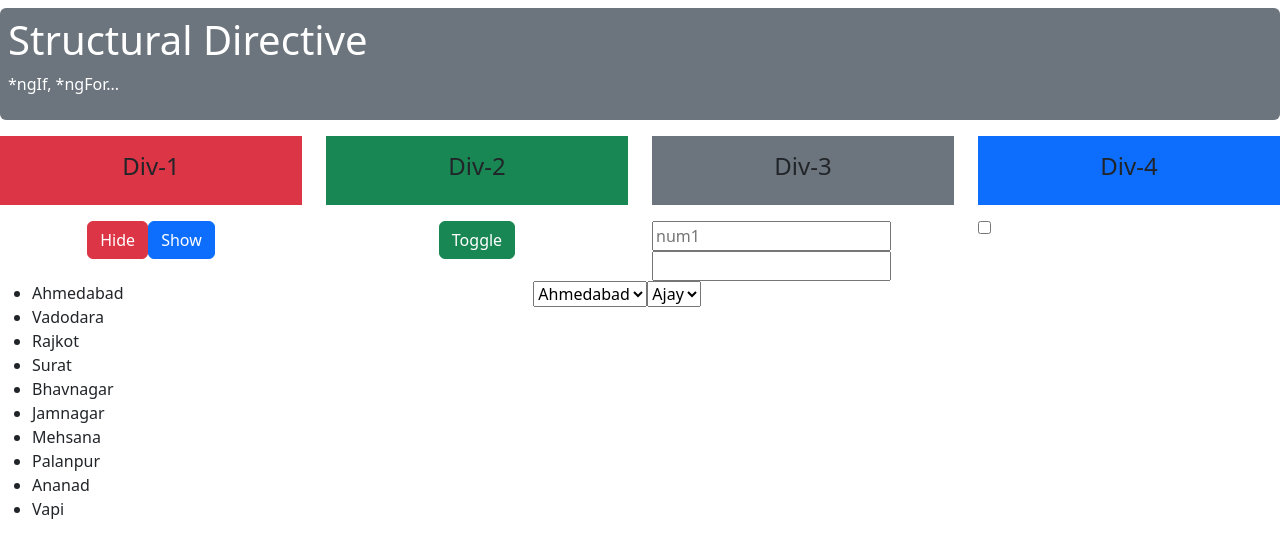
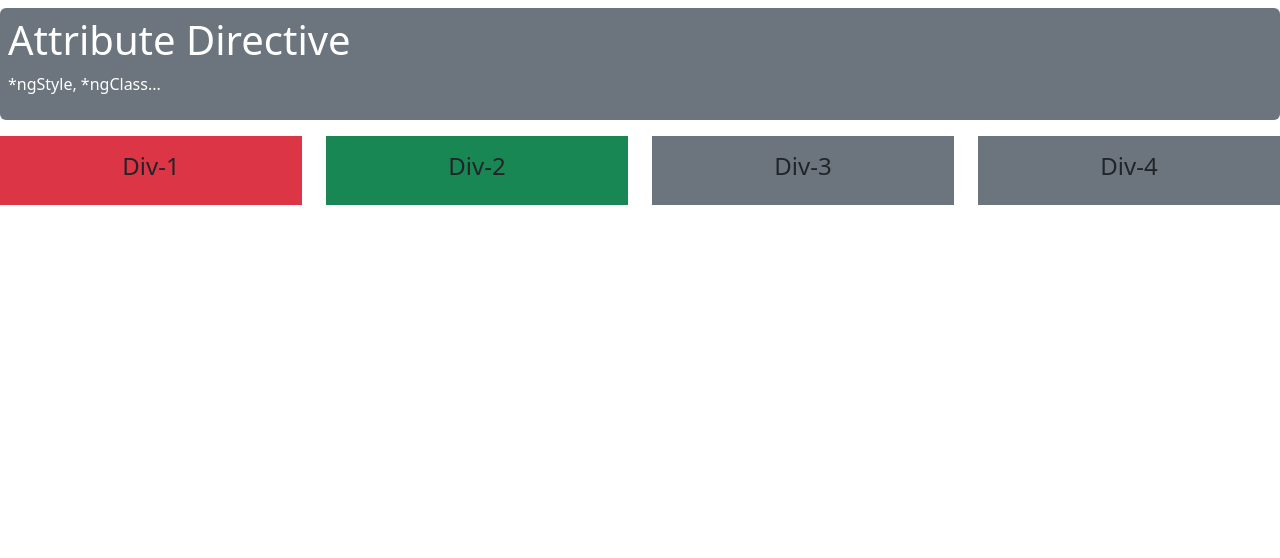
Before and after one commit to themusicaldeveloper/Angular18, an Angular app: page / in a window 1280 px wide. Shown: the top 558 px of the page. Built offline with nearby package versions, Linux system fonts and the light colour scheme.

Commit message:
2.2 Working on Attribute Directive

```diff
--- a/src/app/app.component.html
+++ b/src/app/app.component.html
@@ -1,9 +1,15 @@
+<!--
+    <div style="padding-left: 2%;">
+    <app-data-binding></app-data-binding>
+    </div>
+-->
+<!--
+<app-structural-dir></app-structural-dir>
+-->
+<app-attribute-dir></app-attribute-dir>
 
-<!-- <div style="padding-left: 2%;">
-<app-data-binding></app-data-binding>
-</div> -->
-<app-structural-dir></app-structural-dir>
 <!--
 <app-employee-list></app-employee-list>
 <hr/>
-<app-add-employee></app-add-employee> -->
+<app-add-employee></app-add-employee>
+-->
--- a/src/app/app.component.ts
+++ b/src/app/app.component.ts
@@ -1,10 +1,10 @@
 import { Component } from '@angular/core';
-import { DataBindingComponent } from './components/data-binding/data-binding.component';
 import { StructuralDirComponent } from "./components/directive/structural-dir/structural-dir.component";
+import { AttributeDirComponent } from './components/directive/attribute-dir/attribute-dir.component';
 
 @Component({
   selector: 'app-root',
-  imports: [DataBindingComponent, StructuralDirComponent],
+  imports: [StructuralDirComponent, AttributeDirComponent],
   templateUrl: './app.component.html',
   styleUrl: './app.component.css'
 })
--- /dev/null
+++ b/src/app/components/directive/attribute-dir/attribute-dir.component.html
@@ -0,0 +1,26 @@
+<div class="mt-2 p-2 bg-secondary text-white rounded">
+    <h1>Attribute Directive</h1>
+    <p>*ngStyle, *ngClass...</p>
+</div>
+<div class="row pt-3">
+    <div class="col-3">
+        <div class="bg-danger p-3 text-center">
+            <h4>Div-1</h4>
+        </div>
+    </div>
+    <div class="col-3">
+        <div class="bg-success p-3 text-center">
+            <h4>Div-2</h4>
+        </div>
+    </div>
+    <div class="col-3">
+        <div class="bg-secondary p-3 text-center">
+            <h4>Div-3</h4>
+        </div>
+    </div>
+     <div class="col-3">
+        <div class="bg-secondary p-3 text-center">
+            <h4>Div-4</h4>
+        </div>
+    </div>
+</div>
```
Also changed, not shown: src/app/components/directive/attribute-dir/attribute-dir.component.ts (added, +13 -0 lines), src/app/components/directive/attribute-dir/attribute-dir.component.css (added), 1 other file (tests, documents, lock files or other folders).
